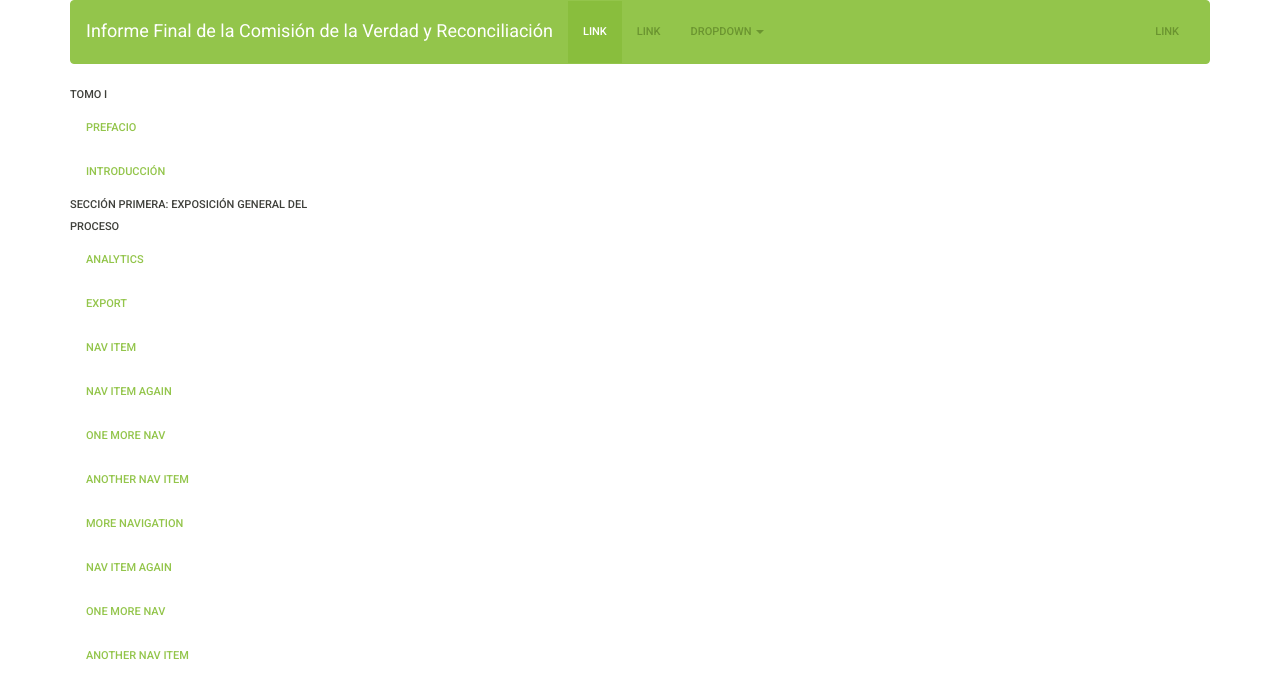
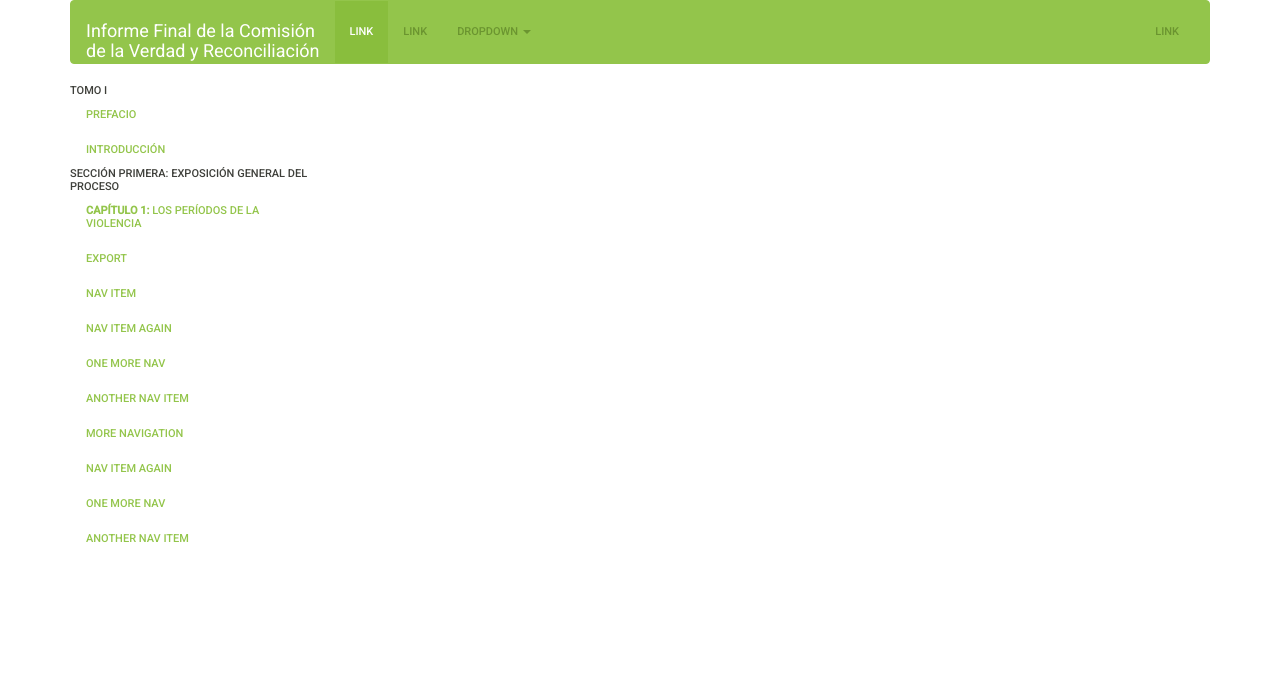
Before and after one commit to aniversarioperu/informe-cvr-django, a Django app: page / in a window 1280 px wide. Shown: the top 698 px of the page. Run offline with Django 3.2, Linux system fonts and the light colour scheme; some libraries are stand-ins or nearby versions.

Commit message:
reduced line height for list in sidebar

```diff
--- a/informe_cvr/informe/static/css/my_style.css
+++ b/informe_cvr/informe/static/css/my_style.css
@@ -18,6 +18,10 @@
     border-radius: 4px;
 }
 
+.nav-sidebar li {
+    line-height: 13px;
+}
+
 .highlight {
     background: #a9a5fd; color:#000;
     box-shadow:5px 0 0 #5d97fd, -5px 0 0 #5d97fd;
--- a/informe_cvr/informe/templates/informe/base.html
+++ b/informe_cvr/informe/templates/informe/base.html
@@ -62,7 +62,7 @@
                 <span class="icon-bar"></span>
               </button>
               <a class="navbar-brand" href="/">
-                  Informe Final de la Comisión de la Verdad y Reconciliación</a>
+                  Informe Final de la Comisión<br> de la Verdad y Reconciliación</a>
             </div>
 
             <div class="collapse navbar-collapse" id="bs-example-navbar-collapse-2">
--- a/informe_cvr/informe/templates/informe/sidebar.html
+++ b/informe_cvr/informe/templates/informe/sidebar.html
@@ -4,7 +4,7 @@
     <li><a href="/prefacio/">Prefacio</a></li>
     <li><a href="/introduccion/">Introducción</a></li>
     <li>Sección primera: Exposición general del proceso</li>
-    <li><a href="#">Analytics</a></li>
+    <li><a href="#"><b>Capítulo 1:</b> Los períodos de la violencia</a></li>
     <li><a href="#">Export</a></li>
   </ul>
   <ul class="nav nav-sidebar">
```
